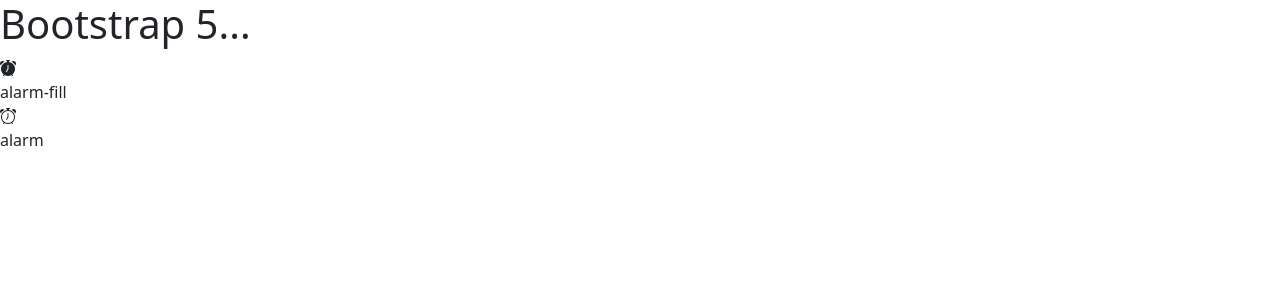
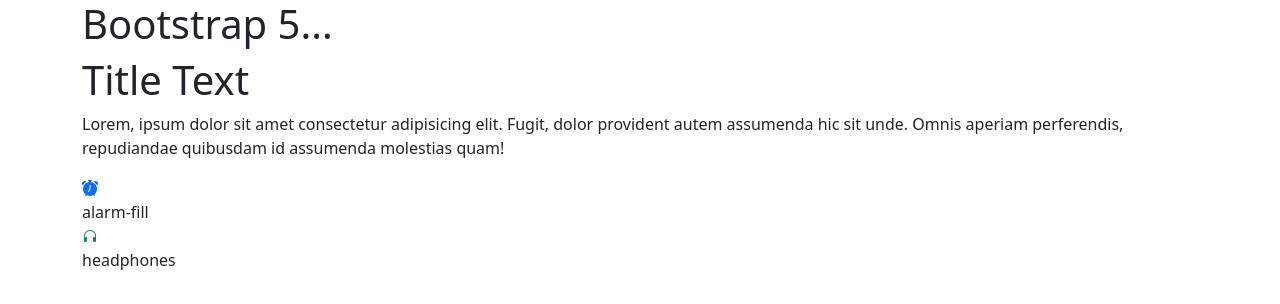
Before and after one commit to robert-laws/learning-august-2021-bootstrap-5, a website: page index.html in a window 1280 px wide. Drawn offline with Linux system fonts and the light colour scheme.

Commit message:
begin styling examples

```diff
--- a/index.html
+++ b/index.html
@@ -15,16 +15,25 @@
     <title>Bootstrap 5</title>
   </head>
   <body>
+    <div class="container-lg">
       <h1>Bootstrap 5...</h1>
+
+      <h1>Title Text</h1>
+      <p>
+        Lorem, ipsum dolor sit amet consectetur adipisicing elit. Fugit, dolor
+        provident autem assumenda hic sit unde. Omnis aperiam perferendis,
+        repudiandae quibusdam id assumenda molestias quam!
+      </p>
 
       <div class="icons">
         <div class="icon">
-        <i class="bi bi-alarm-fill"></i>
+          <i class="bi bi-alarm-fill text-primary"></i>
           <div class="label">alarm-fill</div>
         </div>
         <div class="icon">
-        <i class="bi bi-alarm"></i>
-        <div class="label">alarm</div>
+          <i class="bi bi-headphones text-success"></i>
+          <div class="label">headphones</div>
+        </div>
       </div>
     </div>
   </body>
```
Lines whose indentation alone changed are shown as unchanged.
